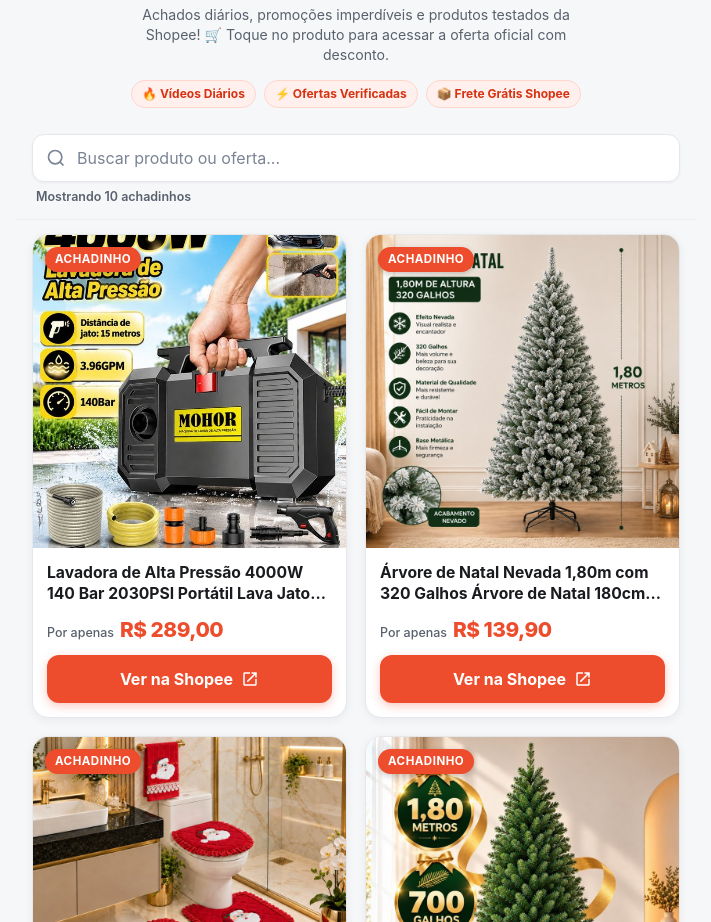
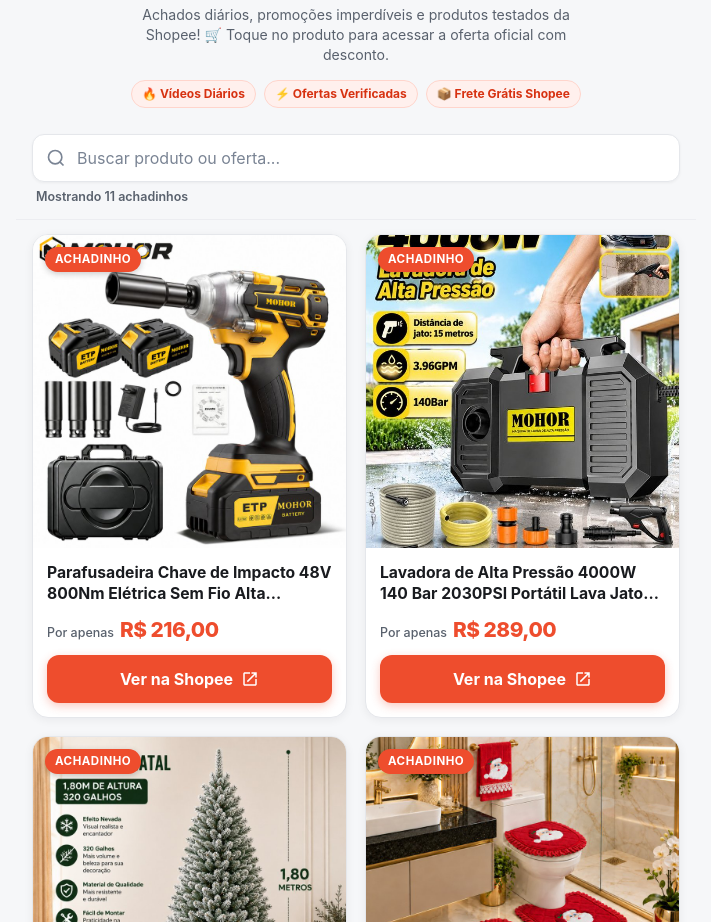
Before and after one commit to IversonSantos-dev/linkshopee, a plain HTML site: page index.html in a window 1280 px wide. Shown: the part 178-1100 px from the top of the page, without its empty margins (284-995 px from the left). Drawn offline with Linux system fonts and the light colour scheme.

Commit message:
Add product: Parafusadeira Chave de Impacto 48V 800Nm Elétrica Sem Fio Alta Potência, Kit Completo com Soquetes e Maleta para Oficina

```diff
--- a/index.html
+++ b/index.html
@@ -80,7 +80,7 @@
         </div>
         <!-- Live status counter for screen readers and visual feedback -->
         <div id="searchStats" class="search-stats" role="status" aria-live="polite">
-          Mostrando <span id="visibleCount">10</span> achadinhos
+          Mostrando <span id="visibleCount">11</span> achadinhos
         </div>
       </div>
     </div>
@@ -90,6 +90,44 @@
       <section class="catalog-section" aria-label="Catálogo de Achadinhos">
         <!-- Grid of Product Cards -->
         <div id="productGrid" class="product-grid" role="region" aria-label="Lista de produtos">
+          <!-- Card: a0403d19-8e49-450b-a6c3-cbc0e289b01f -->
+          <article class="product-card" data-id="a0403d19-8e49-450b-a6c3-cbc0e289b01f" data-title="Parafusadeira Chave de Impacto 48V 800Nm Elétrica Sem Fio Alta Potência, Kit Completo com Soquetes e Maleta para Oficina" data-price="R$ 216,00">
+            <div class="card-media">
+              <img
+                src="images/a0403d19_parafusadeira_chave_de_impacto.jpg"
+                alt="Parafusadeira Chave de Impacto 48V 800Nm Elétrica Sem Fio Alta Potência, Kit Completo com Soquetes e Maleta para Oficina"
+                loading="lazy"
+                decoding="async"
+                width="400"
+                height="400"
+                class="card-image"
+                onerror="this.onerror=null; this.src='images/placeholder.jpg';"
+              >
+              <span class="card-badge">Achadinho</span>
+            </div>
+            <div class="card-body">
+              <h2 class="card-title" title="Parafusadeira Chave de Impacto 48V 800Nm Elétrica Sem Fio Alta Potência, Kit Completo com Soquetes e Maleta para Oficina">
+                Parafusadeira Chave de Impacto 48V 800Nm Elétrica Sem Fio Alta Potência, Kit Completo com Soquetes e Maleta para Oficina
+              </h2>
+              <div class="card-price-row">
+                <span class="price-prefix">Por apenas</span>
+                <span class="card-price">R$ 216,00</span>
+              </div>
+              <a
+                href="https://s.shopee.com.br/8fTzARzNWy"
+                class="btn-cta btn-shopee"
+                target="_blank"
+                rel="noopener noreferrer"
+                aria-label="Ver Parafusadeira Chave de Impacto 48V 800Nm Elétrica Sem Fio Alta Potência, Kit Completo com Soquetes e Maleta para Oficina na Shopee"
+              >
+                <span class="btn-text">Ver na Shopee</span>
+                <svg class="btn-icon" viewBox="0 0 24 24" fill="currentColor" aria-hidden="true">
+                  <path d="M14 3v2h3.59l-9.83 9.83 1.41 1.41L19 6.41V10h2V3m-2 16H5V5h7V3H5c-1.11 0-2 .9-2 2v14c0 1.1.89 2 2 2h14c1.1 0 2-.9 2-2v-7h-2v7z"/>
+                </svg>
+              </a>
+            </div>
+          </article>
+
           <!-- Card: 11723aff-de91-4677-8e2d-3719033da232 -->
           <article class="product-card" data-id="11723aff-de91-4677-8e2d-3719033da232" data-title="Lavadora de Alta Pressão 4000W 140 Bar 2030PSI Portátil Lava Jato Para Carro Casa com mangueira 7M e bico manual" data-price="R$ 289,00">
             <div class="card-media">
```
Also changed, not shown: data/products.json (+9 -0 lines), images/a0403d19_parafusadeira_chave_de_impacto.jpg (added).
